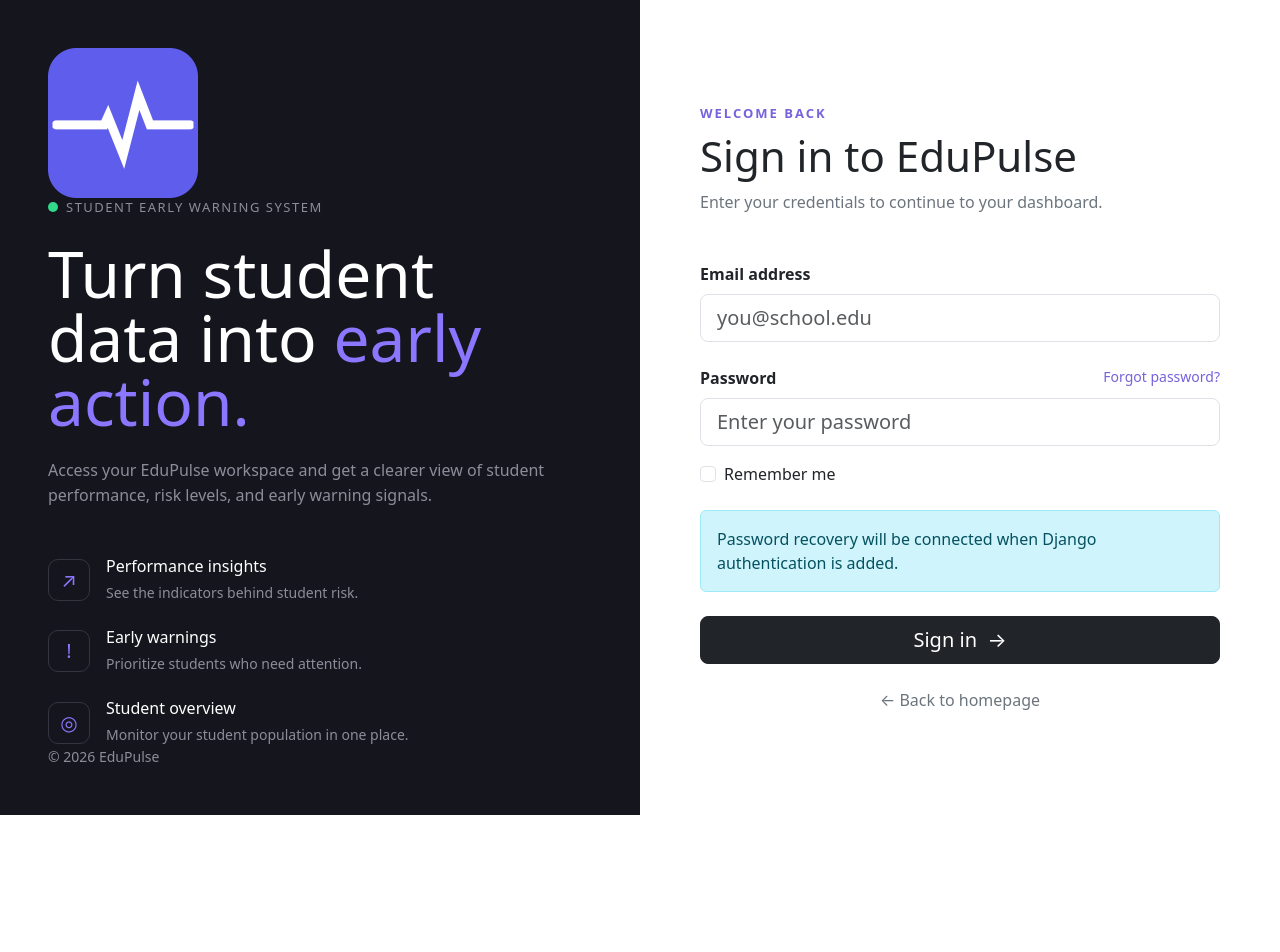
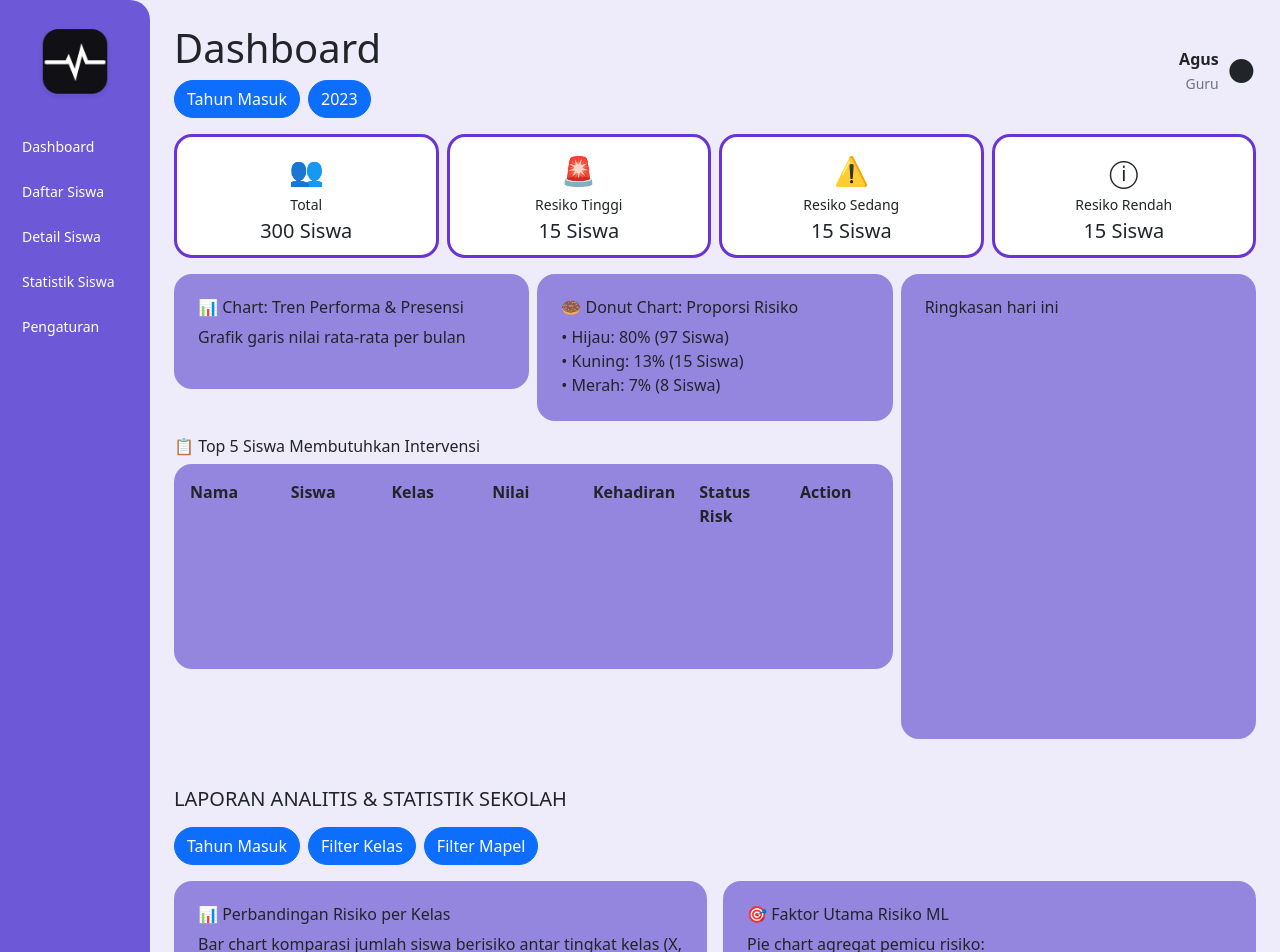
Before and after one commit to sutripnm/EduPulse-student-early-warning-web, a React (Vite) app: page /dashboard in a window 1280 px wide. Shown: the top 952 px of the page. Before the commit the page ends 815 px from the top, so only its background shows below. Built offline with nearby package versions, Linux system fonts and the light colour scheme.

Commit message:
feat: create dashboard layout

```diff
--- a/src/App.jsx
+++ b/src/App.jsx
@@ -1,8 +1,20 @@
+import { BrowserRouter, Routes, Route } from "react-router-dom";
+
 import LandingPage from "./pages/LandingPage";
-import Loginpage from "./pages/Loginpage";
+import LoginPage from "./pages/LoginPage";
+import Sidebar from "./components/Sidebar";
+import DashboardPage from "./pages/DashboardPage";
 
 function App() {
-  return <Loginpage />;
+  return (
+    <BrowserRouter>
+      <Routes>
+        <Route path="/" element={<LandingPage />} />
+        <Route path="/login" element={<LoginPage />} />
+        <Route path="/dashboard" element={<DashboardPage />} />
+      </Routes>
+    </BrowserRouter>
+  );
 }
 
 export default App;
--- /dev/null
+++ b/src/components/Sidebar.jsx
@@ -0,0 +1,69 @@
+import { Link } from "react-router-dom";
+import logo from "../assets/logo black.png";
+import "../styles/sidebar.css";
+
+function Sidebar() {
+  return (
+    <aside className="sidebar d-flex flex-column">
+
+      {/* Logo */}
+      <div className="sidebar-logo mb-4">
+        <img
+          src={logo}
+          alt="EduPulse"
+          className="img-fluid"
+        />
+      </div>
+
+      {/* Menu */}
+      <nav className="d-flex flex-column gap-2">
+
+        <Link
+          to="/dashboard"
+          className="sidebar-link"
+        >
+          Dashboard
+        </Link>
+
+        <Link
+          to="/daftar-siswa"
+          className="sidebar-link"
+        >
+          Daftar Siswa
+        </Link>
+
+        <Link
+          to="/detail-siswa"
+          className="sidebar-link"
+        >
+          Detail Siswa
+        </Link>
+
+        <Link
+          to="/statistik-siswa"
+          className="sidebar-link"
+        >
+          Statistik Siswa
+        </Link>
+
+        <Link
+          to="/pengaturan"
+          className="sidebar-link"
+        >
+          Pengaturan
+        </Link>
+
+      </nav>
+
+      {/* Logout */}
+      <div className="mt-auto">
+        <button className="sidebar-logout">
+          Logout
+        </button>
+      </div>
+
+    </aside>
+  );
+}
+
+export default Sidebar;
--- /dev/null
+++ b/src/pages/DashboardPage.jsx
@@ -0,0 +1,245 @@
+import Sidebar from "../components/Sidebar";
+import "../styles/dashboard-page.css";
+
+function DashboardPage() {
+  return (
+    <main className="dashboard-page d-flex">
+
+      <Sidebar />
+
+      <section className="dashboard-main flex-grow-1 p-4">
+
+        {/* Header */}
+        <header className="d-flex justify-content-between align-items-center mb-3">
+
+          <div>
+            <h1 className="mb-2">Dashboard</h1>
+
+            <div className="d-flex gap-2">
+              <button className="btn btn-primary rounded-pill">
+                Tahun Masuk
+              </button>
+
+              <button className="btn btn-primary rounded-pill">
+                2023
+              </button>
+            </div>
+          </div>
+
+          <div className="d-flex align-items-center gap-2">
+            <div className="text-end">
+              <p className="mb-0 fw-semibold">
+                Agus
+              </p>
+
+              <small className="text-secondary">
+                Guru
+              </small>
+            </div>
+
+            <span className="fs-2">
+              ●
+            </span>
+          </div>
+
+        </header>
+
+        {/* KPI */}
+        <section className="row g-2 mb-3">
+
+          <div className="col-6 col-xl-3">
+            <div className="dashboard-kpi">
+              <div className="kpi-icon">
+                👥
+              </div>
+
+              <p>Total</p>
+              <h5>300 Siswa</h5>
+            </div>
+          </div>
+
+          <div className="col-6 col-xl-3">
+            <div className="dashboard-kpi">
+              <div className="kpi-icon">
+                🚨
+              </div>
+
+              <p>Resiko Tinggi</p>
+              <h5>15 Siswa</h5>
+            </div>
+          </div>
+
+          <div className="col-6 col-xl-3">
+            <div className="dashboard-kpi">
+              <div className="kpi-icon">
+                ⚠️
+              </div>
+
+              <p>Resiko Sedang</p>
+              <h5>15 Siswa</h5>
+            </div>
+          </div>
+
+          <div className="col-6 col-xl-3">
+            <div className="dashboard-kpi">
+              <div className="kpi-icon">
+                ⓘ
+              </div>
+
+              <p>Resiko Rendah</p>
+              <h5>15 Siswa</h5>
+            </div>
+          </div>
+
+        </section>
+
+{/* Main Analytics */}
+<section className="row g-2">
+
+  {/* Left Content */}
+  <div className="col-lg-8">
+
+    {/* Charts */}
+    <div className="row g-2">
+
+      <div className="col-md-6">
+        <div className="dashboard-box dashboard-chart-box">
+          <h6>
+            📊 Chart: Tren Performa & Presensi
+          </h6>
+
+          <p className="mb-0">
+            Grafik garis nilai rata-rata per bulan
+          </p>
+        </div>
+      </div>
+
+      <div className="col-md-6">
+        <div className="dashboard-box dashboard-chart-box">
+          <h6>
+            🍩 Donut Chart: Proporsi Risiko
+          </h6>
+
+          <p className="mb-0">
+            • Hijau: 80% (97 Siswa)
+            <br />
+            • Kuning: 13% (15 Siswa)
+            <br />
+            • Merah: 7% (8 Siswa)
+          </p>
+        </div>
+      </div>
+
+    </div>
+
+    {/* Top 5 */}
+    <section className="mt-3">
+
+      <h6>
+        📋 Top 5 Siswa Membutuhkan Intervensi
+      </h6>
+
+      <div className="dashboard-table">
+
+        <div className="row fw-semibold">
+          <div className="col">Nama</div>
+          <div className="col">Siswa</div>
+          <div className="col">Kelas</div>
+          <div className="col">Nilai</div>
+          <div className="col">Kehadiran</div>
+          <div className="col">Status Risk</div>
+          <div className="col">Action</div>
+        </div>
+
+      </div>
+
+    </section>
+
+  </div>
+
+  {/* Ringkasan Hari Ini */}
+  <div className="col-lg-4">
+
+    <div className="dashboard-box today-summary h-100">
+
+      <h6>
+        Ringkasan hari ini
+      </h6>
+
+    </div>
+
+  </div>
+
+</section>
+
+        {/* School Analytics */}
+        <section className="mt-5">
+
+          <h5 className="mb-3">
+            LAPORAN ANALITIS & STATISTIK SEKOLAH
+          </h5>
+
+          <div className="d-flex gap-2 mb-3">
+            <button className="btn btn-primary rounded-pill">
+              Tahun Masuk
+            </button>
+
+            <button className="btn btn-primary rounded-pill">
+              Filter Kelas
+            </button>
+
+            <button className="btn btn-primary rounded-pill">
+              Filter Mapel
+            </button>
+          </div>
+
+          <div className="row g-3">
+
+            <div className="col-lg-6">
+              <div className="dashboard-box analytics-box">
+                <h6>
+                  📊 Perbandingan Risiko per Kelas
+                </h6>
+
+                <p>
+                  Bar chart komparasi jumlah siswa berisiko
+                  antar tingkat kelas (X, XI, XII).
+                </p>
+
+                <p className="mb-0">
+                  [ Bar Chart: Kelas vs Jumlah High Risk ]
+                </p>
+              </div>
+            </div>
+
+            <div className="col-lg-6">
+              <div className="dashboard-box analytics-box">
+                <h6>
+                  🎯 Faktor Utama Risiko ML
+                </h6>
+
+                <p>
+                  Pie chart agregat pemicu risiko:
+                </p>
+
+                <p className="mb-0">
+                  • Presensi Rendah : 45%
+                  <br />
+                  • Nilai Ujian &lt; KKM : 35%
+                  <br />
+                  • Nilai Tugas : 35%
+                </p>
+              </div>
+            </div>
+
+          </div>
+
+        </section>
+
+      </section>
+
+    </main>
+  );
+}
+
+export default DashboardPage;
--- a/src/pages/LoginPage.jsx
+++ b/src/pages/LoginPage.jsx
@@ -1,7 +1,39 @@
+import { useState } from "react";
+import { Link } from "react-router-dom";
 import logo from "../assets/logo purple.png";
 import "../styles/login-page.css";
+import api from "../services/api";
 
 function LoginPage() {
+
+  const [email, setEmail] = useState("");
+  const [password, setPassword] = useState("");
+
+const handleSubmit = async (event) => {
+  event.preventDefault();
+
+  console.log("=== LOGIN START ===");
+  console.log("EMAIL:", email);
+
+  try {
+    const response = await api.post("/v1/auth/login/", {
+      email: email,
+      password: password,
+    });
+
+    console.log("=== LOGIN SUCCESS ===");
+    console.log("STATUS:", response.status);
+    console.log("DATA:", response.data);
+
+  } catch (error) {
+    console.log("=== LOGIN ERROR ===");
+    console.log("STATUS:", error.response?.status);
+    console.log("DATA:", error.response?.data);
+    console.log("MESSAGE:", error.message);
+  }
+};
+
+
   return (
     <main className="login-page min-vh-100">
       <div className="container-fluid min-vh-100">
@@ -110,7 +142,7 @@ function LoginPage() {
                 Enter your credentials to continue to your dashboard.
               </p>
 
-              <form>
+              <form onSubmit={handleSubmit}>
 
                 {/* Email */}
                 <div className="mb-4">
@@ -126,6 +158,8 @@ function LoginPage() {
                     id="email"
                     className="form-control form-control-lg"
                     placeholder="you@school.edu"
+                    value={email}
+                    onChange={(e) => setEmail(e.target.value)}
                   />
                 </div>
 
@@ -149,6 +183,8 @@ function LoginPage() {
                     id="password"
                     className="form-control form-control-lg"
                     placeholder="Enter your password"
+                    value={password}
+                    onChange={(e) => setPassword(e.target.value)}
                   />
                 </div>
 
@@ -185,12 +221,12 @@ function LoginPage() {
               </form>
 
               <div className="text-center mt-4">
-                <a
-                  href="/"
+                <Link
+                  to="/"
                   className="text-secondary text-decoration-none"
                 >
                   ← Back to homepage
-                </a>
+                </Link>
               </div>
 
             </div>
--- /dev/null
+++ b/src/services/api.js
@@ -0,0 +1,8 @@
+import axios from "axios";
+
+const api = axios.create({
+  baseURL:
+    "https://950e-2402-8780-1018-1ae8-d0d4-dbf4-15d7-a35b.ngrok-free.app/api",
+});
+
+export default api;
--- /dev/null
+++ b/src/styles/dashboard-page.css
@@ -0,0 +1,56 @@
+.dashboard-page {
+  min-height: 100vh;
+  background-color: #eeecfa;
+}
+
+.dashboard-main {
+  min-width: 0;
+}
+
+.dashboard-kpi {
+  min-height: 90px;
+  padding: 12px;
+  background-color: white;
+  border: 3px solid #6834d9;
+  border-radius: 18px;
+  text-align: center;
+}
+
+.dashboard-kpi p {
+  margin: 0;
+  font-size: 14px;
+}
+
+.dashboard-kpi h5 {
+  margin: 4px 0 0;
+}
+
+.kpi-icon {
+  font-size: 28px;
+  margin-bottom: 3px;
+}
+
+.dashboard-box {
+  padding: 24px;
+  background-color: #9486df;
+  border-radius: 18px;
+}
+
+.dashboard-chart-box {
+  min-height: 115px;
+}
+
+.dashboard-table {
+  min-height: 205px;
+  padding: 16px;
+  background-color: #9486df;
+  border-radius: 18px;
+}
+
+.analytics-box {
+  min-height: 200px;
+}
+
+.today-summary {
+  min-height: 465px;
+}
--- /dev/null
+++ b/src/styles/sidebar.css
@@ -0,0 +1,35 @@
+.sidebar {
+  width: 150px;
+  min-height: 100vh;
+  padding: 24px 12px;
+  background-color: #6d58d8;
+  border-radius: 0 20px 20px 0;
+}
+
+.sidebar-logo img {
+  width: 80px;
+  display: block;
+  margin: 0 auto;
+}
+
+.sidebar-link {
+  padding: 8px 10px;
+  color: white;
+  text-decoration: none;
+  font-size: 14px;
+  border-radius: 8px;
+}
+
+.sidebar-link:hover {
+  background-color: rgba(255, 255, 255, 0.15);
+}
+
+.sidebar-logout {
+  width: 100%;
+  padding: 8px;
+  border: none;
+  background: transparent;
+  color: white;
+  font-size: 14px;
+  cursor: pointer;
+}
```
Also changed, not shown: src/components/Navbar.jsx (+6 -2 lines).
